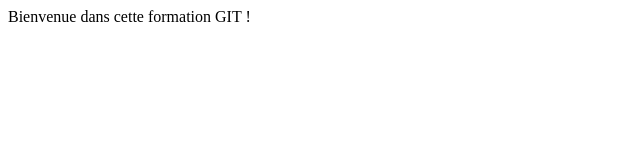
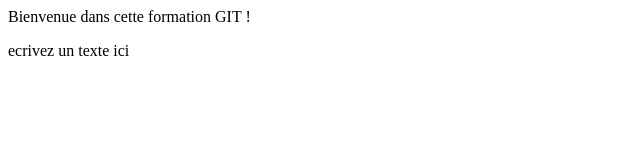
Before and after one commit to Leprince11/projet1, a plain HTML site: page index.html in a window 1280 px wide. Shown: the whole page, without its empty margins (0-640 px from the left). Drawn offline with Linux system fonts and the light colour scheme.

Commit message:
modification du fichier index.html

```diff
--- a/index.html
+++ b/index.html
@@ -19,6 +19,9 @@
     <div>
         Bienvenue dans cette formation GIT !
     </div>
+    <div>
+        <p>ecrivez un texte ici</p>
+    </div>
 
 
 </body>
```
